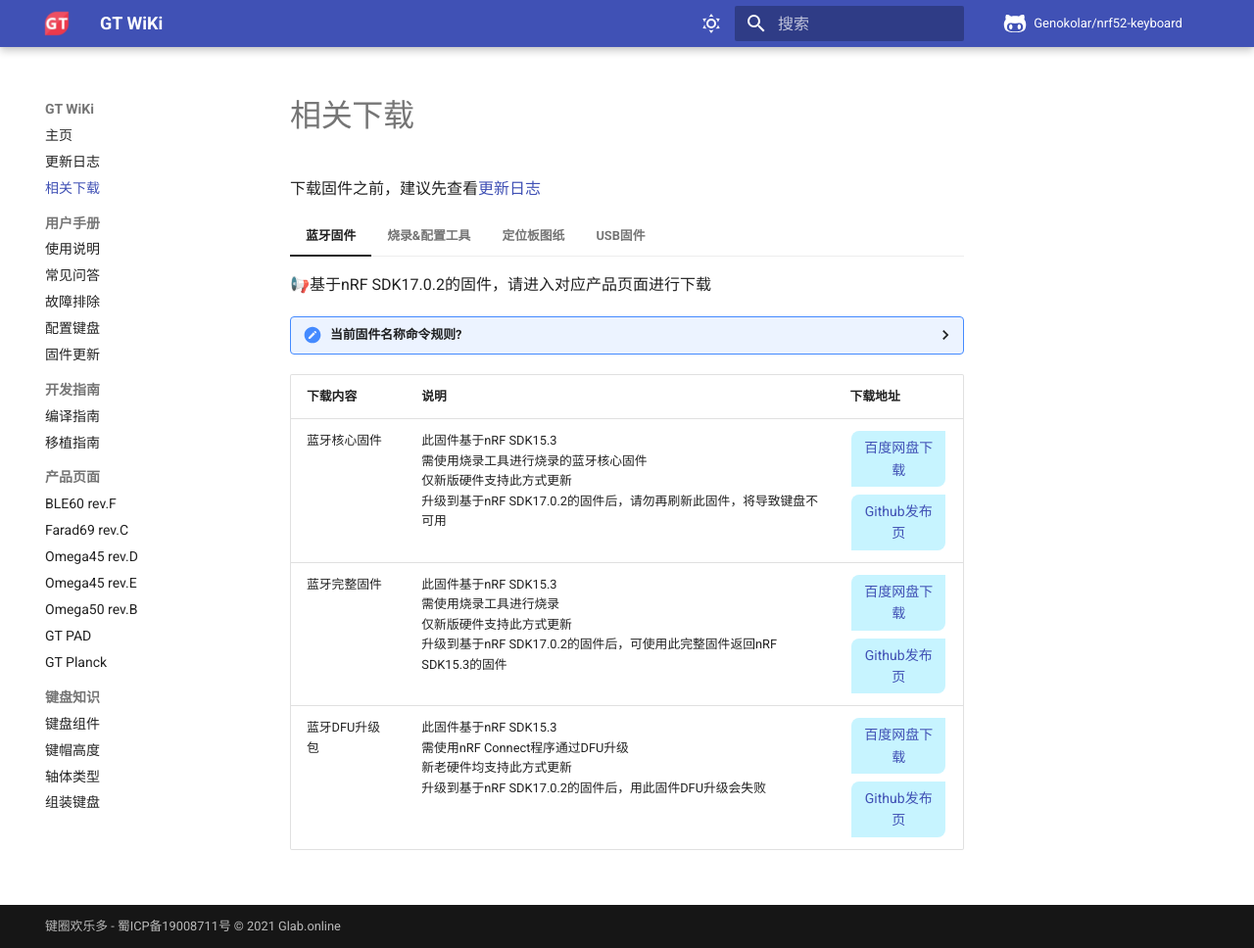
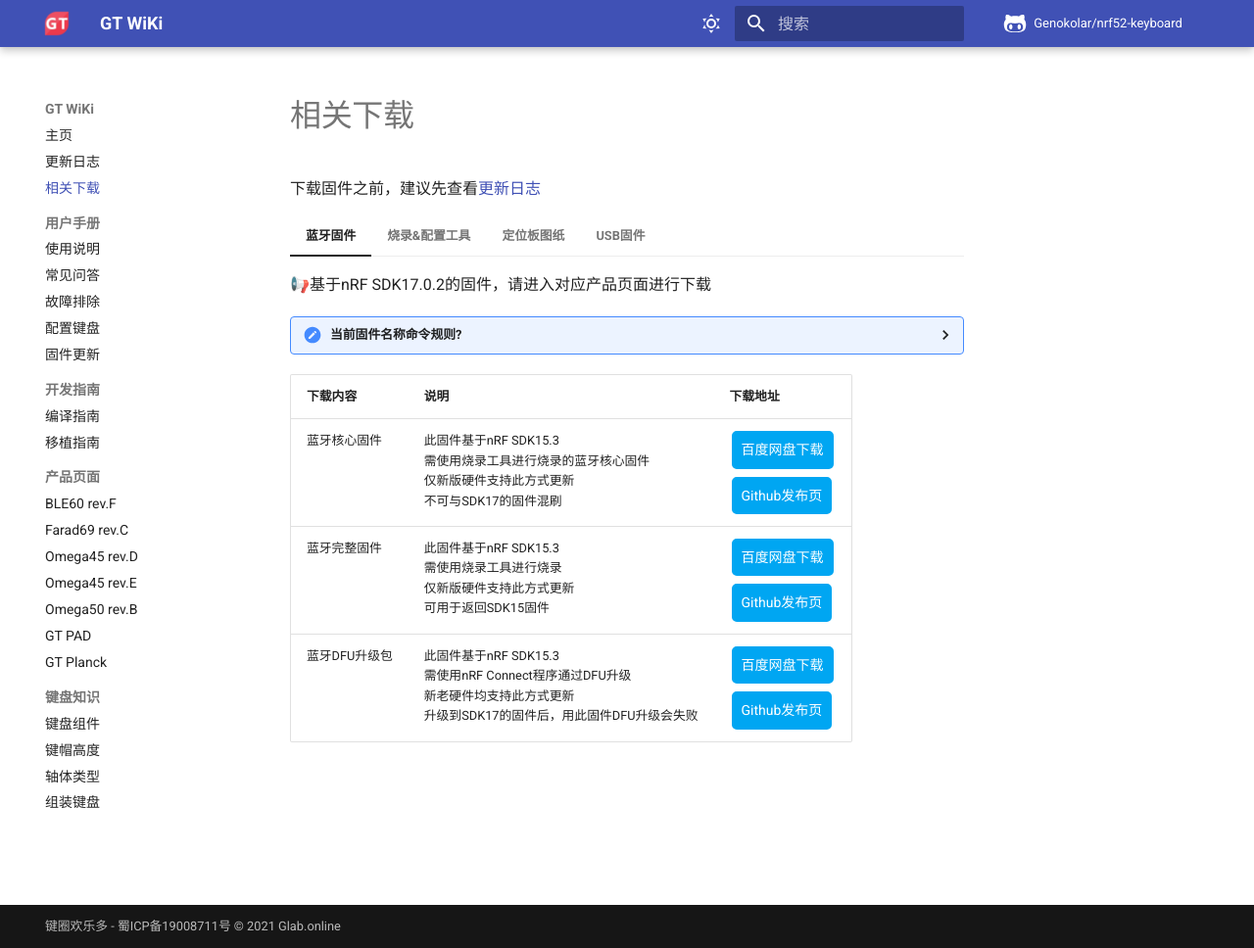
Before and after one commit to genokolar/genokolar.github.io, an MkDocs documentation site: the page built from docs/down/download.md, in a window 1280 px wide and 968 px high. Shown: the whole window at 98% size. Built offline with MkDocs 1.6.1 and Material for MkDocs 9.7.7, drawn with Linux system fonts in a browser that asks for light colours; comment, search, counter and statistics services are not loaded.

Commit message:
更新按钮

```diff
--- a/docs/css/extra.css
+++ b/docs/css/extra.css
@@ -1,69 +1,9 @@
-div.col-md-9 h1:first-of-type {
-    text-align: center;
-    font-size: 60px;
-    font-weight: 300;
-}
-
-div.col-md-9>p:first-of-type {
-    text-align: center;
-}
-
-div.col-md-9 p.admonition-title:first-of-type {
-    text-align: left;
-}
-
-div.col-md-9 h1:first-of-type .headerlink {
-    display: none;
-}
-
-code.no-highlight {
-    color: black;
-}
-
-/* Definition List styles */
-
-dd {
-    padding-left: 20px;
-}
-
-/* Homepage */
-
-body.homepage div.jumbotron {
-    margin-top: 1.5rem;
-    padding-top: 1rem;
-    padding-bottom: 0;
-}
-
-body.homepage div.jumbotron div.card {
-    margin-bottom: 2rem;
-}
-
-body.homepage>div.container>div.row>div.col-md-3 {
-    display: none;
-}
-
-body.homepage>div.container>div.row>div.col-md-9 {
-    margin-left: 0;
-    flex: 0 0 100%;
-    max-width: 100%;
-}
-
-kbd {
-    border: 1px;
-    border-color: #d2d2d2;
+        .button {
+            border-color: #00a6f2;
+            background-color: #00a6f2;
+            border-radius: 5px;
             border-style: solid;
-    border-radius: .3em;
-    color: #444444;
-    background: #f2f2f2;
-    letter-spacing: 1px;
-    padding: 0.1em 0.2em .12em;
-}
-
-.button2 {
-    background-color: #c7f4ff;
-    border-top-left-radius:8px;
-    border-bottom-right-radius:8px;
-    border: none;
+            border-width: 2px;
             padding: 6px 8px;
             text-align: center;
             text-decoration: none;
@@ -73,16 +13,16 @@ kbd {
             cursor: pointer;
         }
 
-.button {
-    background-color: #ffe0eb;
-    border-top-left-radius:8px;
-    border-bottom-right-radius:8px;
-    border: none;
-    padding: 6px 8px;
-    text-align: center;
-    text-decoration: none;
-    display: inline-block;
-    font-size: 14px;
-    margin: 4px 2px;
-    cursor: pointer;
+        .button:hover {
+            background-color:#def5ff;
+            border-color: #00a6f2;
         }
+
+        a.button:hover {
+            color: #243e4b;
+            font-weight: 400;
+        }
+
+        a.button {
+            color: #FFF;
+        }
--- a/docs/down/download.md
+++ b/docs/down/download.md
@@ -16,18 +16,18 @@
 
     | 下载内容       | 说明          | 下载地址 |
     | ------------|  ------------| ------------ |
-    | 蓝牙核心固件 | 此固件基于nRF SDK15.3<br>需使用烧录工具进行烧录的蓝牙核心固件<br>仅新版硬件支持此方式更新<br>升级到基于nRF SDK17.0.2的固件后，请勿再刷新此固件，将导致键盘不可用 | <a href="https://eyun.baidu.com/s/3bpVmTzx" class="button2">百度网盘下载</a> </br> <a href="https://github.com/genokolar/nrf52-keyboard/releases" class="button2">Github发布页</a> |
-    | 蓝牙完整固件 | 此固件基于nRF SDK15.3<br>需使用烧录工具进行烧录<br>仅新版硬件支持此方式更新<br>升级到基于nRF SDK17.0.2的固件后，可使用此完整固件返回nRF SDK15.3的固件 | <a href="https://eyun.baidu.com/s/3ghoXQDX" class="button2">百度网盘下载</a> </br> <a href="https://github.com/genokolar/nrf52-keyboard/releases" class="button2">Github发布页</a> |
-    | 蓝牙DFU升级包 | 此固件基于nRF SDK15.3<br>需使用nRF Connect程序通过DFU升级<br>新老硬件均支持此方式更新<br>升级到基于nRF SDK17.0.2的固件后，用此固件DFU升级会失败|<a href="https://eyun.baidu.com/s/3jJpXwG2" class="button2">百度网盘下载</a> </br> <a href="https://github.com/genokolar/nrf52-keyboard/releases" class="button2">Github发布页</a>|
+    | 蓝牙核心固件 | 此固件基于nRF SDK15.3<br>需使用烧录工具进行烧录的蓝牙核心固件<br>仅新版硬件支持此方式更新<br>不可与SDK17的固件混刷 | <a href="https://eyun.baidu.com/s/3bpVmTzx" class="button">百度网盘下载</a> </br> <a href="https://github.com/genokolar/nrf52-keyboard/releases" class="button">Github发布页</a> |
+    | 蓝牙完整固件 | 此固件基于nRF SDK15.3<br>需使用烧录工具进行烧录<br>仅新版硬件支持此方式更新<br>可用于返回SDK15固件 | <a href="https://eyun.baidu.com/s/3ghoXQDX" class="button">百度网盘下载</a> </br> <a href="https://github.com/genokolar/nrf52-keyboard/releases" class="button">Github发布页</a> |
+    | 蓝牙DFU升级包 | 此固件基于nRF SDK15.3<br>需使用nRF Connect程序通过DFU升级<br>新老硬件均支持此方式更新<br>升级到SDK17的固件后，用此固件DFU升级会失败|<a href="https://eyun.baidu.com/s/3jJpXwG2" class="button">百度网盘下载</a> </br> <a href="https://github.com/genokolar/nrf52-keyboard/releases" class="button">Github发布页</a>|
 
 === "烧录&配置工具"
 
     | 下载内容       | 说明          | 下载地址 |
     | ------------|  ------------| ------------ |
-    | 烧录工具 | USB固件及完整蓝牙固件烧录工具。</br>操作系统仅限Winodws，且需高于Windows 7 SP1。 | <a href="http://glab.online/down/wch_nrf_burner_setup_1.1.0.2.exe" class="button">1.1.0.2版</a><br><a href="http://glab.online/down/wch_nrf_burner_setup_1.2.1.1.exe" class="button">1.2.1.1版</a><br> <a href="https://eyun.baidu.com/s/3c2Tjcsg" class="button2">百度网盘下载</a> |
-    | 配置工具（安装包） | 配置工具本地服务端，必须开启才能配置键盘<br>版本：1.1.0.2安装版 - 支持：Windows 64位 ❤️。<br>不支持离线使用 | <a href="http://glab.online/down/lkb_configurator_setup_1.0.2.0.exe" class="button">官方下载地址一</a><br><a href="http://lotkb.cn/down/lkb_configurator_setup_1.0.2.0.exe" class="button">官方下载地址二</a><br><a href="https://eyun.baidu.com/s/3dmjVfK" class="button2">百度网盘下载</a> |
-    | 配置工具（绿色版） | 配置工具本地服务端，必须开启才能配置键盘<br>版本：1.1.0.2 - 支持：Windows 32位/Linux/Mac OS<br>支持离线使用（访问http://localhost:5000） | <a href="https://eyun.baidu.com/s/3c3X2Zmw" class="button2">百度网盘下载</a> |
-    | CMSIS-DAP烧录工具 | 完整蓝牙固件的烧录工具<br> 可更新整个蓝牙主控，可作为键盘修复工具| <a href="https://eyun.baidu.com/s/3smnHnI1" class="button2">百度网盘下载</a> |
+    | 烧录工具 | USB固件及完整蓝牙固件烧录工具。</br>操作系统仅限Winodws，且需高于Windows 7 SP1。 | <a href="http://glab.online/down/wch_nrf_burner_setup_1.1.0.2.exe" class="button">1.1.0.2版</a><br><a href="http://glab.online/down/wch_nrf_burner_setup_1.2.1.1.exe" class="button">1.2.1.1版</a><br> <a href="https://eyun.baidu.com/s/3c2Tjcsg" class="button">百度网盘下载</a> |
+    | 配置工具（安装包） | 配置工具本地服务端，必须开启才能配置键盘<br>版本：1.1.0.2安装版 - 支持：Windows 64位 ❤️。<br>不支持离线使用 | <a href="http://glab.online/down/lkb_configurator_setup_1.0.2.0.exe" class="button">官方下载地址一</a><br><a href="http://lotkb.cn/down/lkb_configurator_setup_1.0.2.0.exe" class="button">官方下载地址二</a><br><a href="https://eyun.baidu.com/s/3dmjVfK" class="button">百度网盘下载</a> |
+    | 配置工具（绿色版） | 配置工具本地服务端，必须开启才能配置键盘<br>版本：1.1.0.2 - 支持：Windows 32位/Linux/Mac OS<br>支持离线使用（访问http://localhost:5000） | <a href="https://eyun.baidu.com/s/3c3X2Zmw" class="button">百度网盘下载</a> |
+    | CMSIS-DAP烧录工具 | 完整蓝牙固件的烧录工具<br> 可更新整个蓝牙主控，可作为键盘修复工具| <a href="https://eyun.baidu.com/s/3smnHnI1" class="button">百度网盘下载</a> |
     | nRF Connect | DFU升级所需手机APP<br>Android版本 |<a href="http://glab.online/down/nRF.Connect.apk" class="button">nRF Connect(Android)</a>|
 
 
@@ -35,7 +35,7 @@
 
     | 下载内容       | 说明          | 下载地址 |
     | ------------|  ------------| ------------ |
-    | 键盘的定位板文件 | 各个键盘的定位板图纸，可用于自己定制定位板或外壳 |<a href="https://eyun.baidu.com/s/3kWhhSeb" class="button2">百度网盘下载</a>|
+    | 键盘的定位板文件 | 各个键盘的定位板图纸，可用于自己定制定位板或外壳 |<a href="https://eyun.baidu.com/s/3kWhhSeb" class="button">百度网盘下载</a>|
 
 
 === "USB固件"
--- a/mkdocs.yml
+++ b/mkdocs.yml
@@ -44,7 +44,7 @@ theme:
         icon: material/weather-sunny
         name: 切换到深色模式
       primary: 'Light blue'
-      accent: 'blue'
+      accent: 'Light blue'
     - media: "(prefers-color-scheme: dark)"
       scheme: slate
       toggle:
```
Lines whose indentation alone changed are shown as unchanged.
